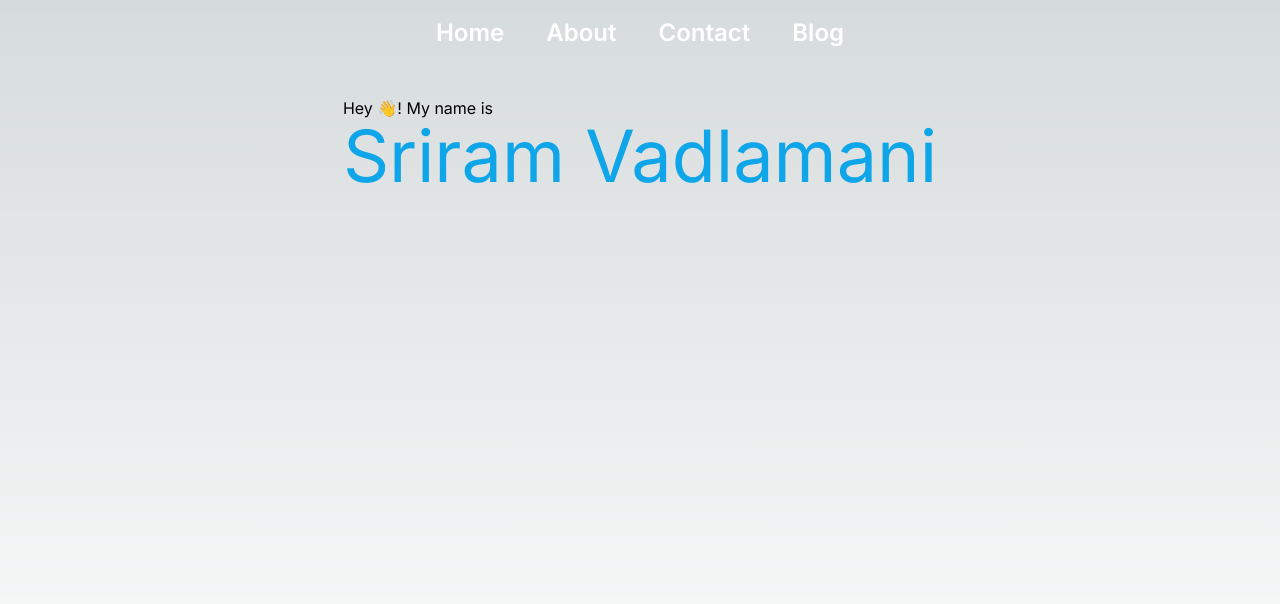
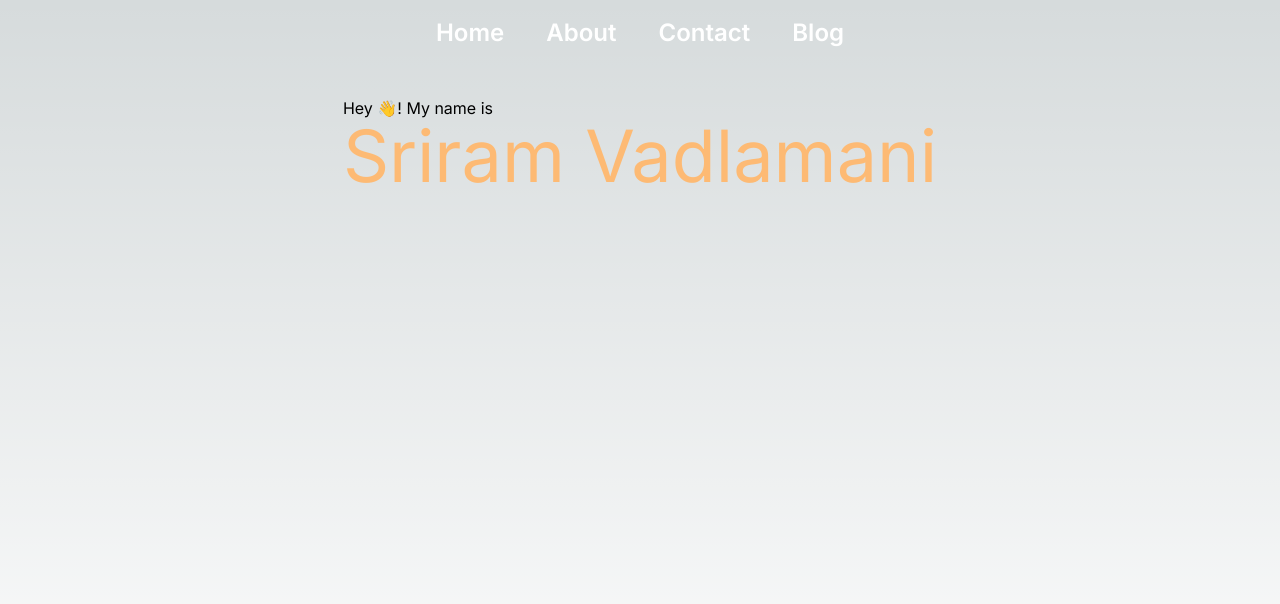
Before and after one commit to softmaxer/portfolio, a Next.js app: page / in a window 1280 px wide. Shown: the top 604 px of the page. Built offline with nearby package versions, Linux system fonts and the light colour scheme.

Commit message:
Change accent color to light orange

```diff
--- a/app/about/page.tsx
+++ b/app/about/page.tsx
@@ -2,7 +2,7 @@ export default function About() {
   return (
     <>
       <div className="flex flex-col">
-        <h1 className="text-sky-500 text-7xl">About me</h1>
+        <h1 className="text-orange-300 text-7xl">About me</h1>
         <p className="text-xl lg:text-left text-center">
           I am a developper, currently based in france.
         </p>
--- a/app/page.tsx
+++ b/app/page.tsx
@@ -5,7 +5,7 @@ export default function Home() {
         <p>
           Hey <span>👋</span>! My name is
         </p>
-        <p className="text-7xl lg:text-left text-center text-sky-500">
+        <p className="text-7xl lg:text-left  text-orange-300 text-center">
           Sriram Vadlamani
         </p>
       </div>
```
